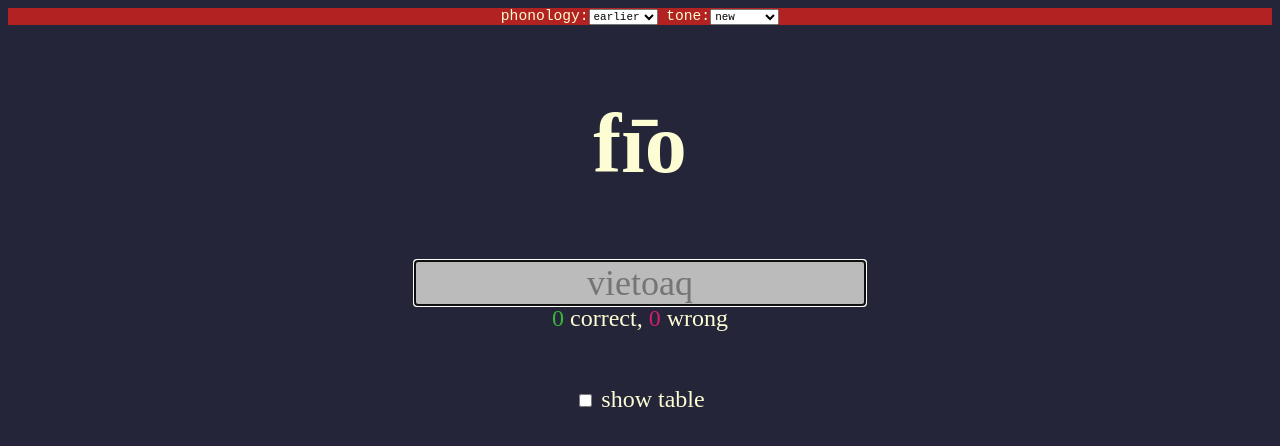
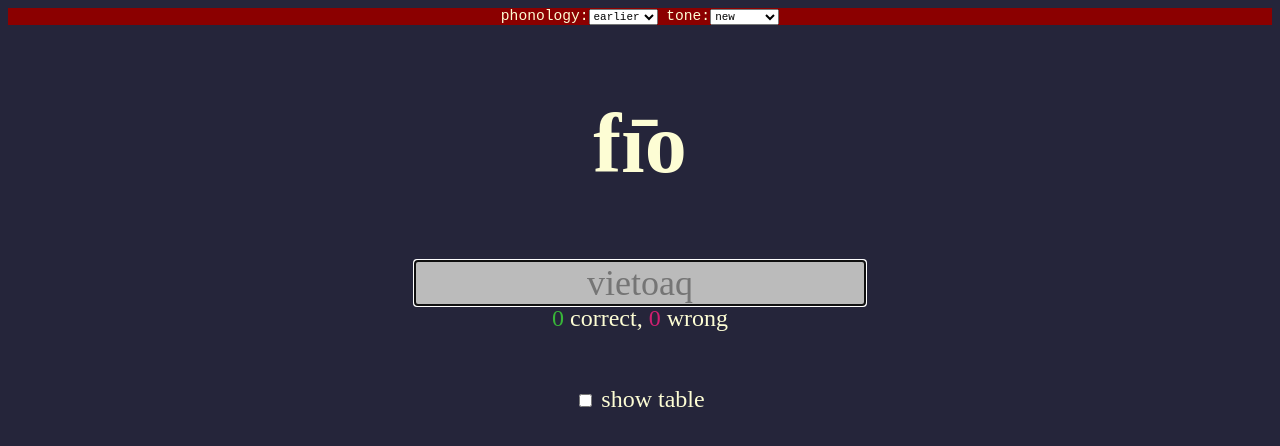
Before and after one commit to niftg/toaq_syllable_quizzer, a plain HTML site: page index.html in a window 1280 px wide. Drawn offline with Linux system fonts and the light colour scheme.

Commit message:
color change

```diff
--- a/index.html
+++ b/index.html
@@ -17,8 +17,8 @@
         #hint { color: #0c8d8d; }
         tbody { display: flex; flex-direction: row; }
         tr { display: flex; flex-direction: column; }
-        #mode { background-color: firebrick }
-        #mode, #mode select { font-family: monospace; font-size: 75%;}
+        #mode { background-color: darkred; }
+        #mode, #mode select { font-family: monospace; font-size: 75%; }
     </style>
     <script>
 window.phnTyp = ['elr', 'mid', 'new'][0]
```
